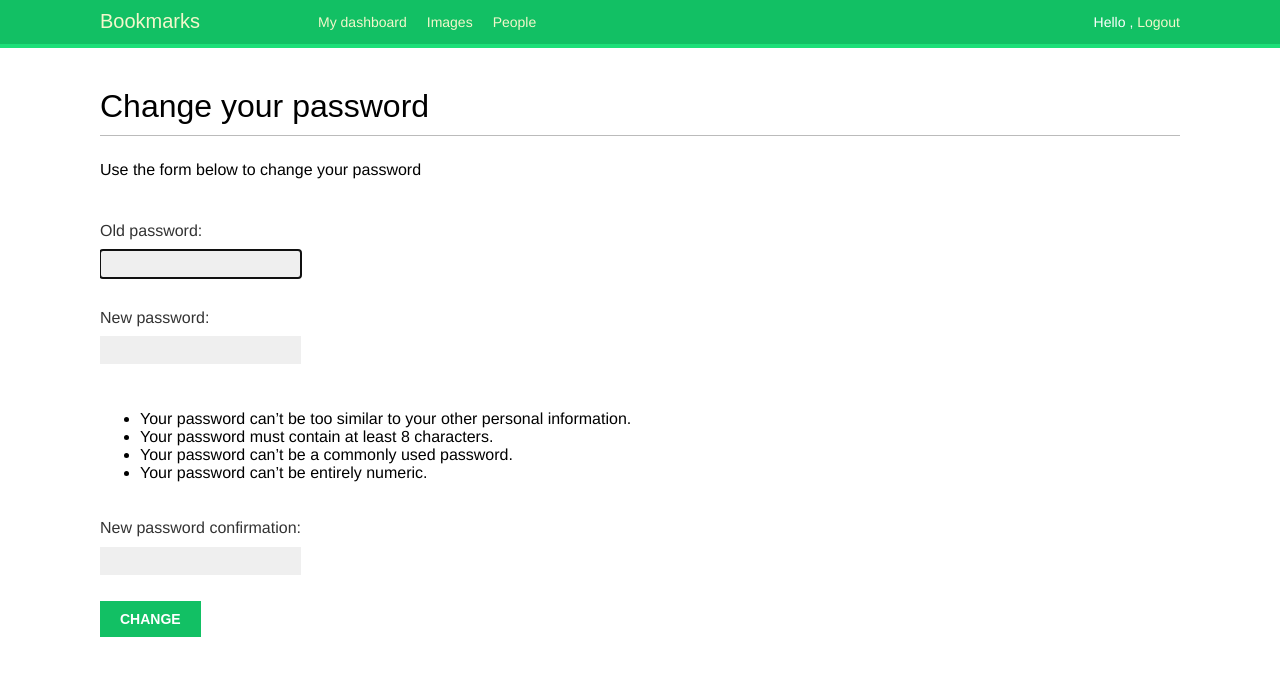
After one commit to AlexDio123/BookMarks, a Django app: page /account/password_change/ in a window 1280 px wide. The commit adds this page. Shown: the top 676 px of the page. Run offline with Django 3.2, Linux system fonts and the light colour scheme; a user stored in the database is signed in; some web fonts are replaced.

Commit message:
Password change function and fixed loggout bug

```diff
--- a/account/templates/base.html
+++ b/account/templates/base.html
@@ -7,9 +7,9 @@
 </head>
 <body>
  <div id="header">
-        <span class='logo'>Bookmarks</span>
+    <span class="logo">Bookmarks</span>
     {% if request.user.is_authenticated %}
-            <ul>
+    <ul class="menu">
       <li {% if section == "dashboard" %}class="selected"{% endif %}>
         <a href="{% url "dashboard" %}">My dashboard</a>
       </li>
@@ -23,10 +23,10 @@
   {% endif %}
   <span class="user">
     {% if request.user.is_authenticated %}
-                Hello {{request.user.first_name}},
-                <a href="{%url "logout"%}">Logout</a>
+      Hello {{ request.user.first_name }},
+      <a href="{% url "logout" %}">Logout</a>
     {% else %}
-                <a href="{%url "login" %}">Log-in</a>
+      <a href="{% url "login" %}">Log-in</a>
     {% endif %}
   </span>
   </div>
--- /dev/null
+++ b/account/templates/registration/password_change_form.html
@@ -0,0 +1,13 @@
+{% extends 'base.html' %}
+
+{% block title %}Change your password{% endblock title %}
+
+{% block content %}
+    <h1>Change your password</h1>
+    <p>Use the form below to change your password</p>
+    <form method="post">
+        {{form.as_p}}
+        <p><input type="submit" value="Change"></p>
+        {% csrf_token %}
+    </form>
+{% endblock content %}
--- a/account/urls.py
+++ b/account/urls.py
@@ -7,6 +7,8 @@ urlpatterns =[
 #path('login/', views.user_login, name='login'),
 path('login/', auth_views.LoginView.as_view(), name='login'),
 path('logout/', auth_views.LogoutView.as_view(), name="logout"),
-path('', views.dashboard, name="dashboard")
+path('', views.dashboard, name="dashboard"),
+path('password_change/', auth_views.PasswordChangeView.as_view(), name="password_change"),
+path('password_change/done/', auth_views.PasswordChangeDoneView.as_view(),  name='password_change_done'),
 
 ]
```
Also changed, not shown: account/templates/registration/logged_out.html (added, +11 -0 lines), account/templates/registration/login.html (+6 -6 lines), account/templates/registration/logout.html (deleted, +0 -11 lines), account/templates/registration/password_change_done.html (added, +8 -0 lines), db.sqlite3. Lines whose indentation alone changed are shown as unchanged.
